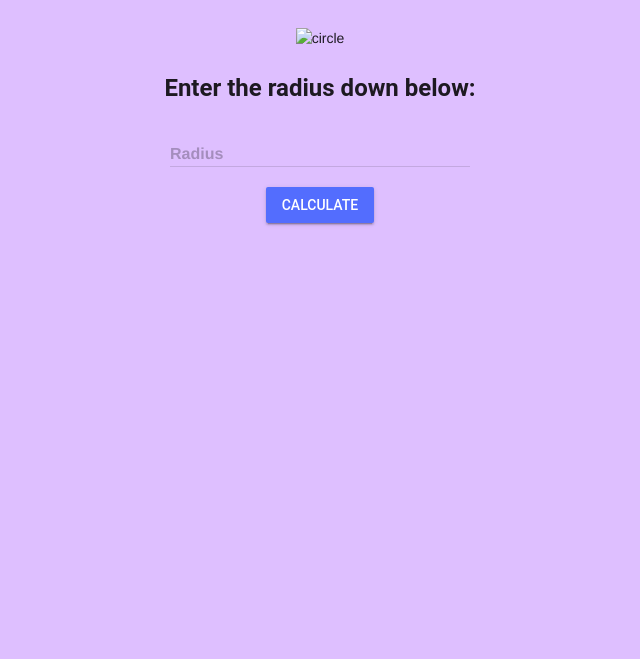
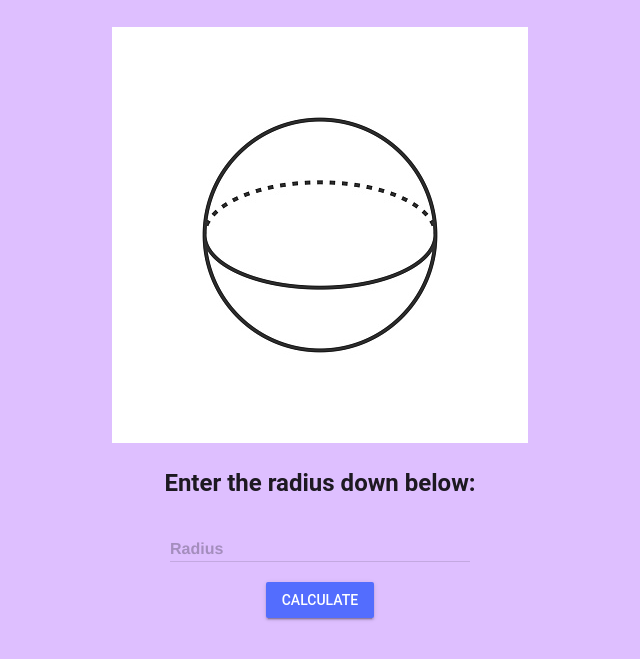
Before and after one commit to Curtis-Edwards/ICS20-UNIT-3-03-HTML, a plain HTML site: page index.html in a window 1280 px wide. Shown: the part 97-756 px from the top of the page, without its empty margins (320-960 px from the left). Drawn offline with nearby package versions, Linux system fonts and the light colour scheme.

Commit message:
fixed spelling error

```diff
--- a/index.html
+++ b/index.html
@@ -26,7 +26,7 @@
     <script defer src="https://code.getmdl.io/1.3.0/material.min.js"></script>
     <script src="./js/script.js"></script>
     <h1><b>Volume of a sphere</b></h1>
-    <img src="./img/sphere.jgp" alt="circle" style="width:420;hieght:420;">
+    <img src="./img/sphere.jpg" alt="circle" style="width:420;hieght:420;">
     <h4><b>Enter the radius down below:</b></h4>
         <!-- Numeric Textfield with Floating Label -->
     <form action="#">
```
